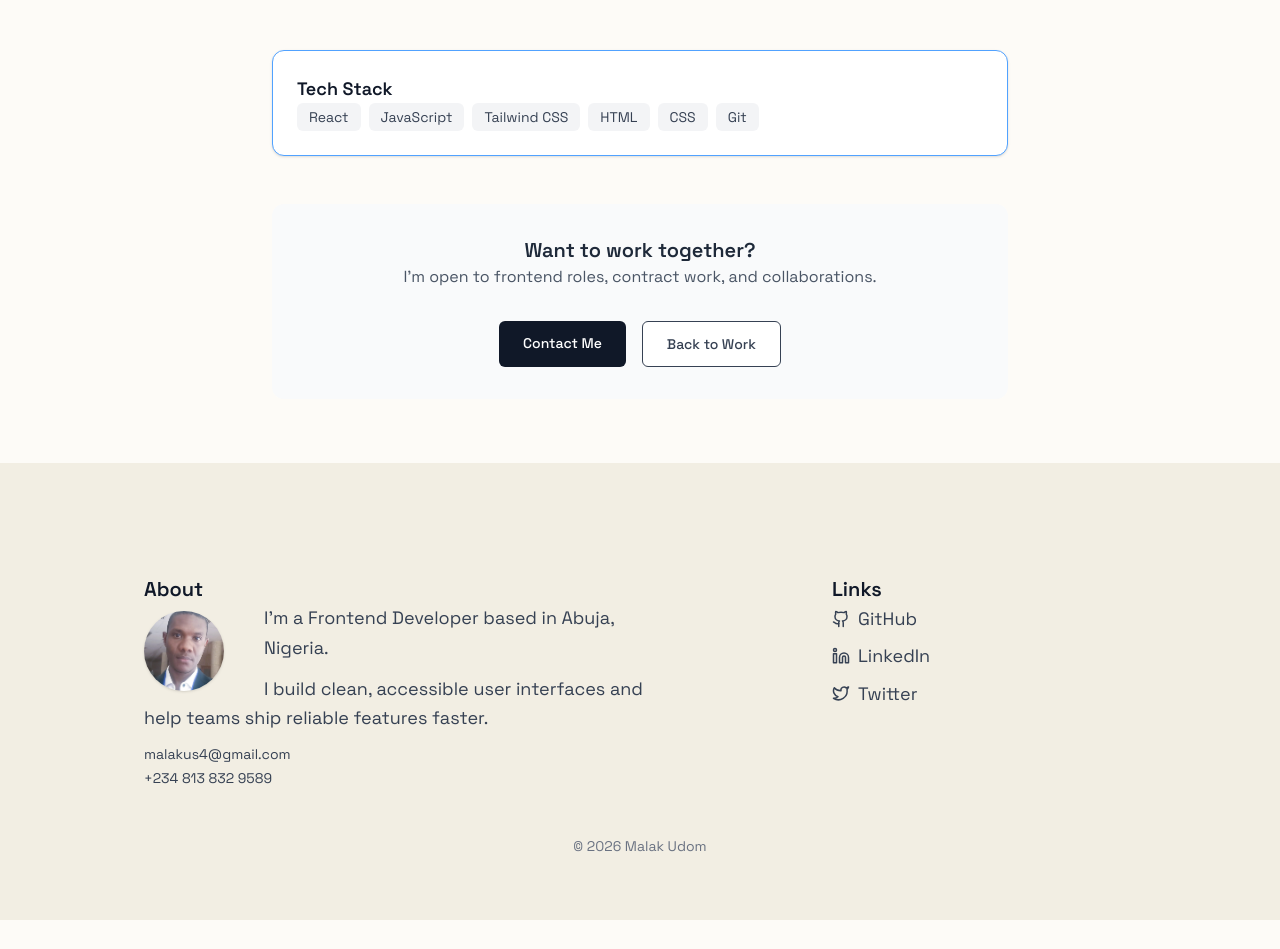
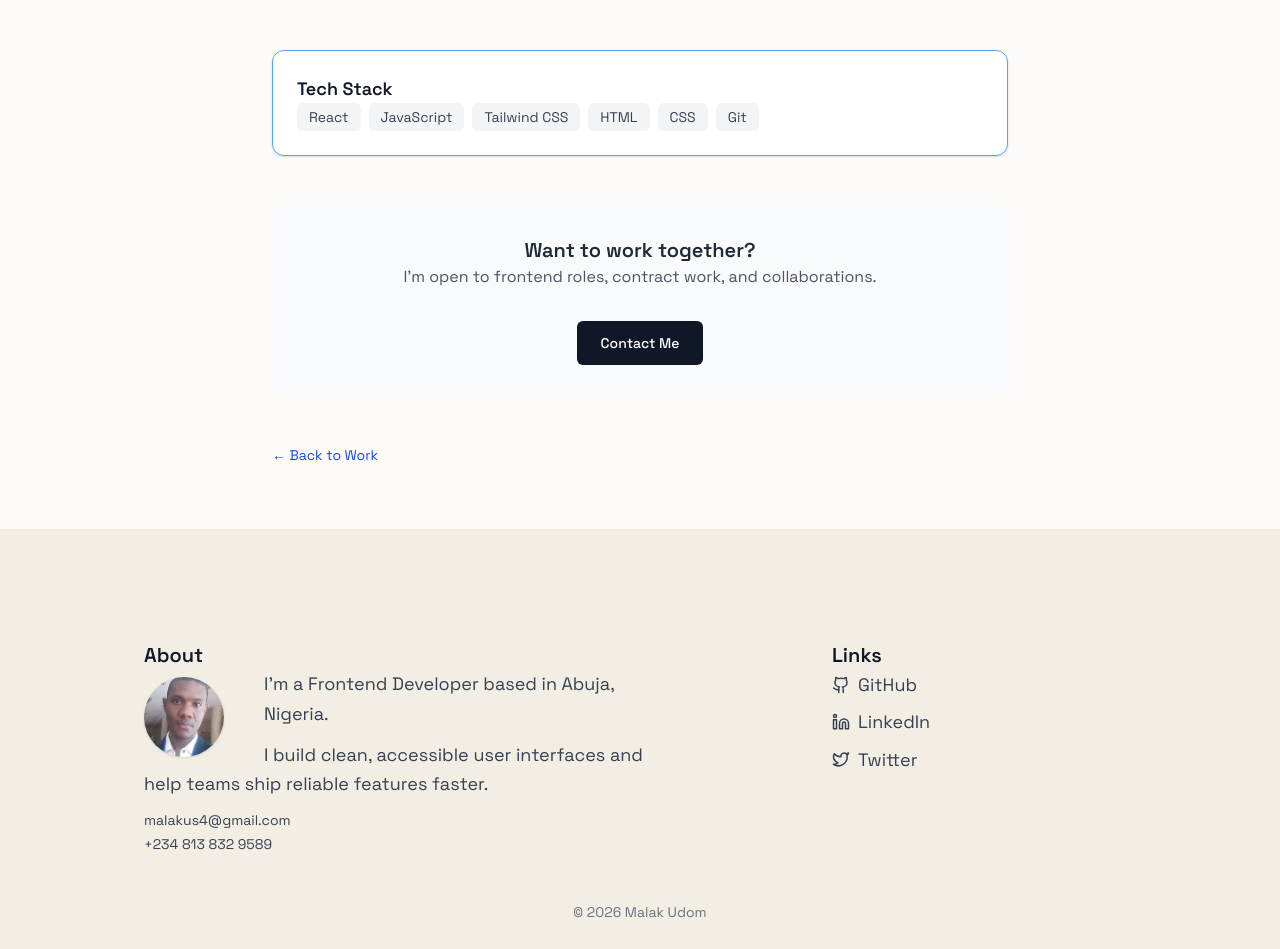
Before and after one commit to malakus4/portfolio-react, a React (Vite) app: page /work/emdeelink in a window 1280 px wide. Shown: the part 967-1916 px from the top of the page. Before the commit the page ends 1887 px from the top, so only its background shows below. Built offline with nearby package versions, Linux system fonts and the light colour scheme.

Commit message:
feat: update WorkDetails page

```diff
--- a/src/pages/WorkDetail.jsx
+++ b/src/pages/WorkDetail.jsx
@@ -41,7 +41,7 @@ function WorkDetail() {
 
 
   return (
-    <section className="cont space-y-24 py-16">
+    <section className="container-page space-y-24 py-16">
 
       <h1 className="text-center pb-14 text-xl  font-bold text-gray-900">
             {project.title}
@@ -138,14 +138,14 @@ function WorkDetail() {
             >
               Contact Me
             </a>
-            <Link
-              to="/work"
-              className="rounded-md border bg-white px-6 py-3 text-sm font-medium text-gray-700 hover:bg-gray-100 transition-colors"
-            >
-              Back to Work
-            </Link>
           </div>
         </div>
+        <Link
+              to="/work"
+              className="mx-auto block text-sm text-blue-700 hover:underline"
+            >
+              &larr; Back to Work
+            </Link>
       </div>
     </section>
   );
```
